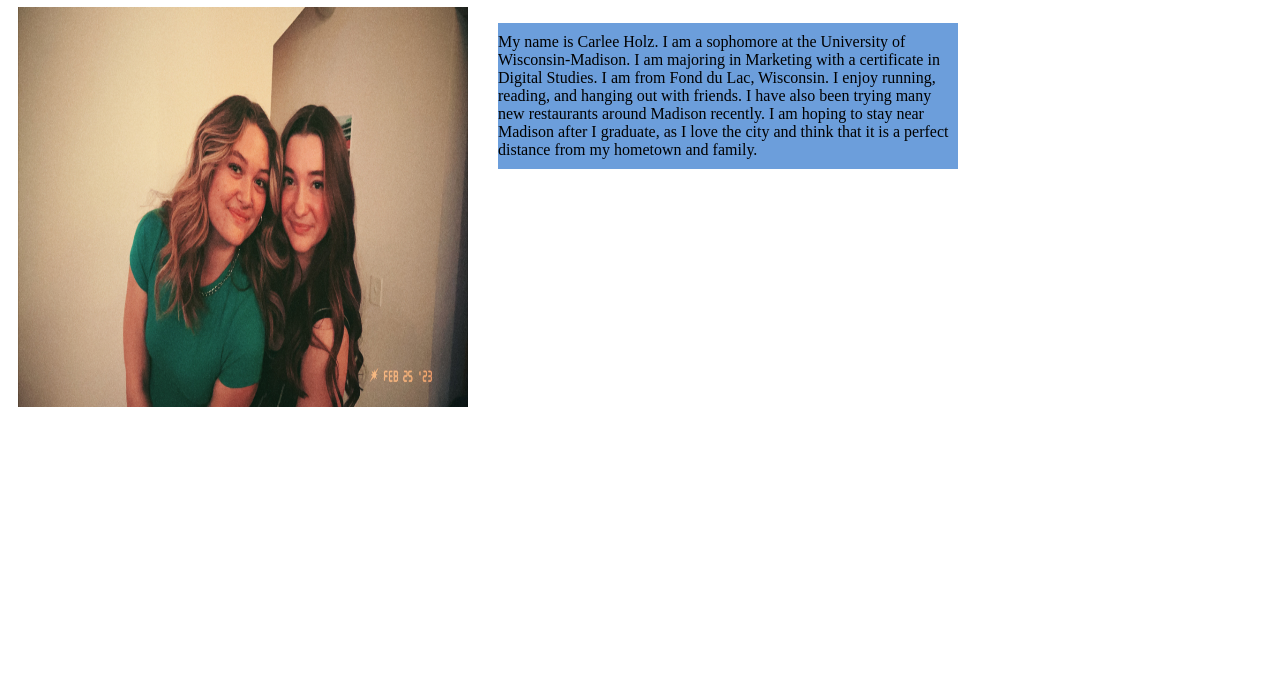
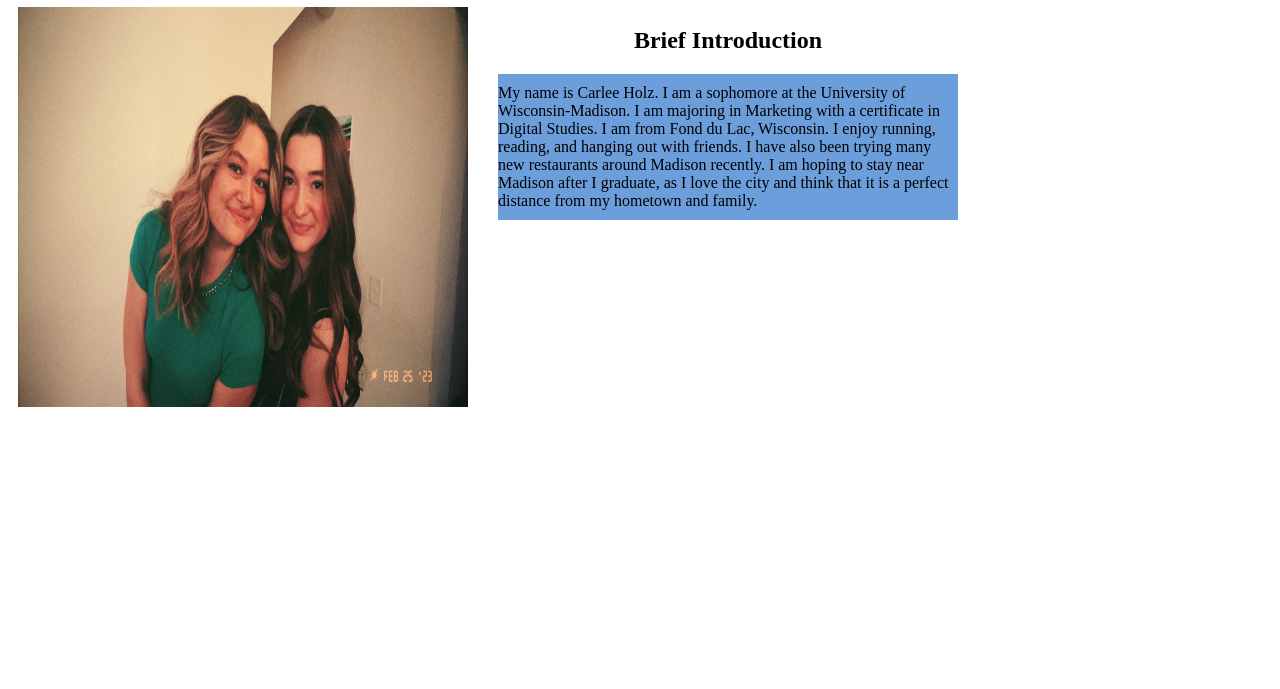
Before and after one commit to carleeholz/lis351-carleeholz.github.io, a plain HTML site: page aboutme.html in a window 1280 px wide. Shown: the part 111-800 px from the top of the page. Drawn offline with Linux system fonts and the light colour scheme.

Commit message:
Update aboutme.html

```diff
--- a/aboutme.html
+++ b/aboutme.html
@@ -25,6 +25,7 @@
 		<img src="IMG_5740.jpg" alt="Carlee and her bestfriend Elle" height="400" width="450">
 		</article>
 		<article>
+			<h2>Brief Introduction</h2>
 		<p> My name is Carlee Holz. I am a sophomore at the University of Wisconsin-Madison. I am majoring in Marketing with a certificate in Digital Studies. I am from Fond du Lac, Wisconsin. I enjoy running, reading, and hanging out with friends. I have also been trying many new restaurants around Madison recently. I am hoping to stay near Madison after I graduate, as I love the city and think that it is a perfect distance from my hometown and family. </p>
 		</article>
 			</body>
```
